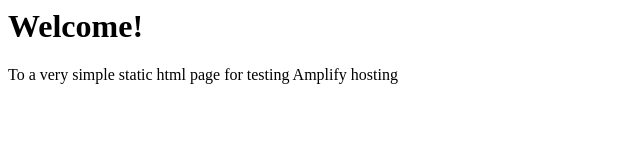
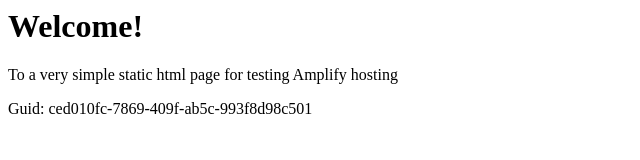
Before and after one commit to aws-aemilia-sfo/Github-PR-Commit-Integration-Test-DoNotTouch-Gith-OKSLNVO2-v1-prod-us-west-1, a website: page src/index.html in a window 1280 px wide. Shown: the whole page, without its empty margins (0-640 px from the left). Drawn offline with Linux system fonts and the light colour scheme.

Commit message:
commit from integ tests

```diff
--- a/src/index.html
+++ b/src/index.html
@@ -1,3 +1,5 @@
+
+
 <html lang="en">
 
 <head>
@@ -10,6 +12,6 @@
 <body>
     <h1>Welcome!</h1>
     <p>To a very simple static html page for testing Amplify hosting</p>
-</body>
+    <p>Guid: ced010fc-7869-409f-ab5c-993f8d98c501</p></body>
 
 </html>
```
